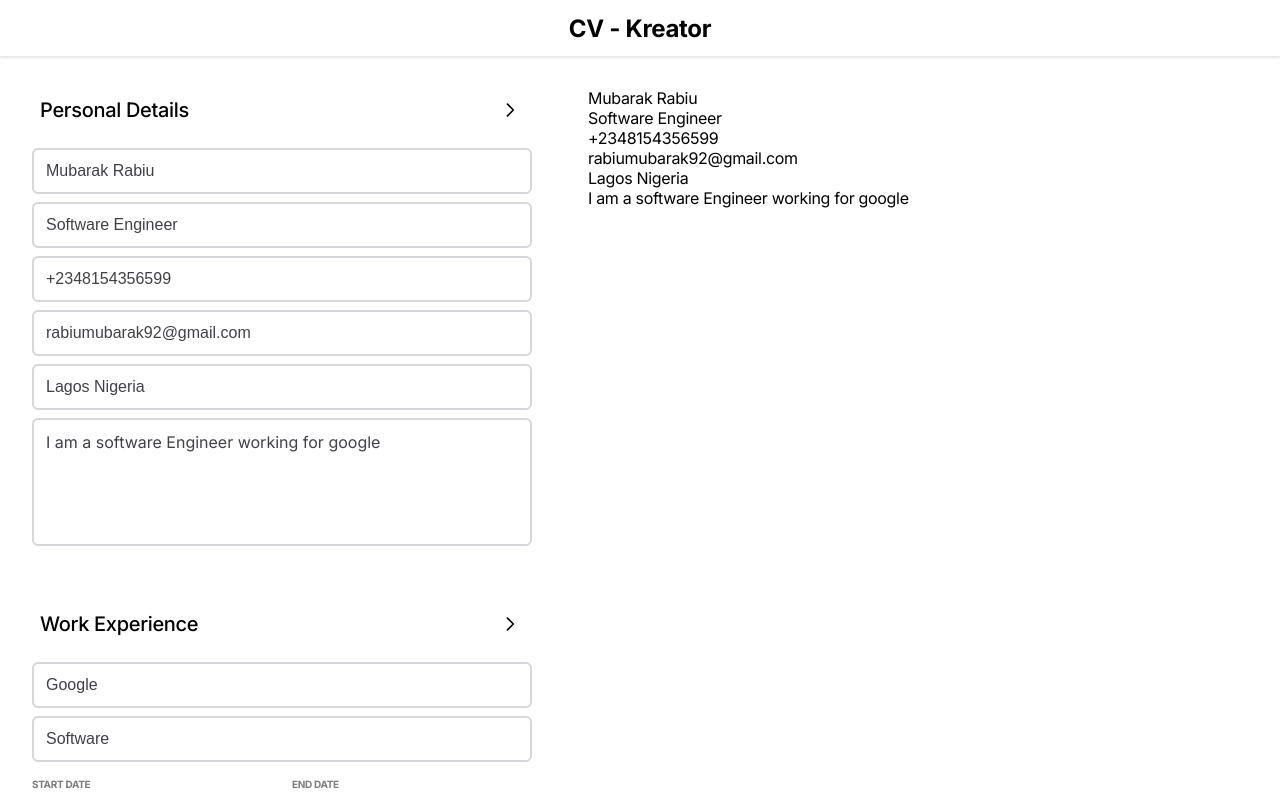
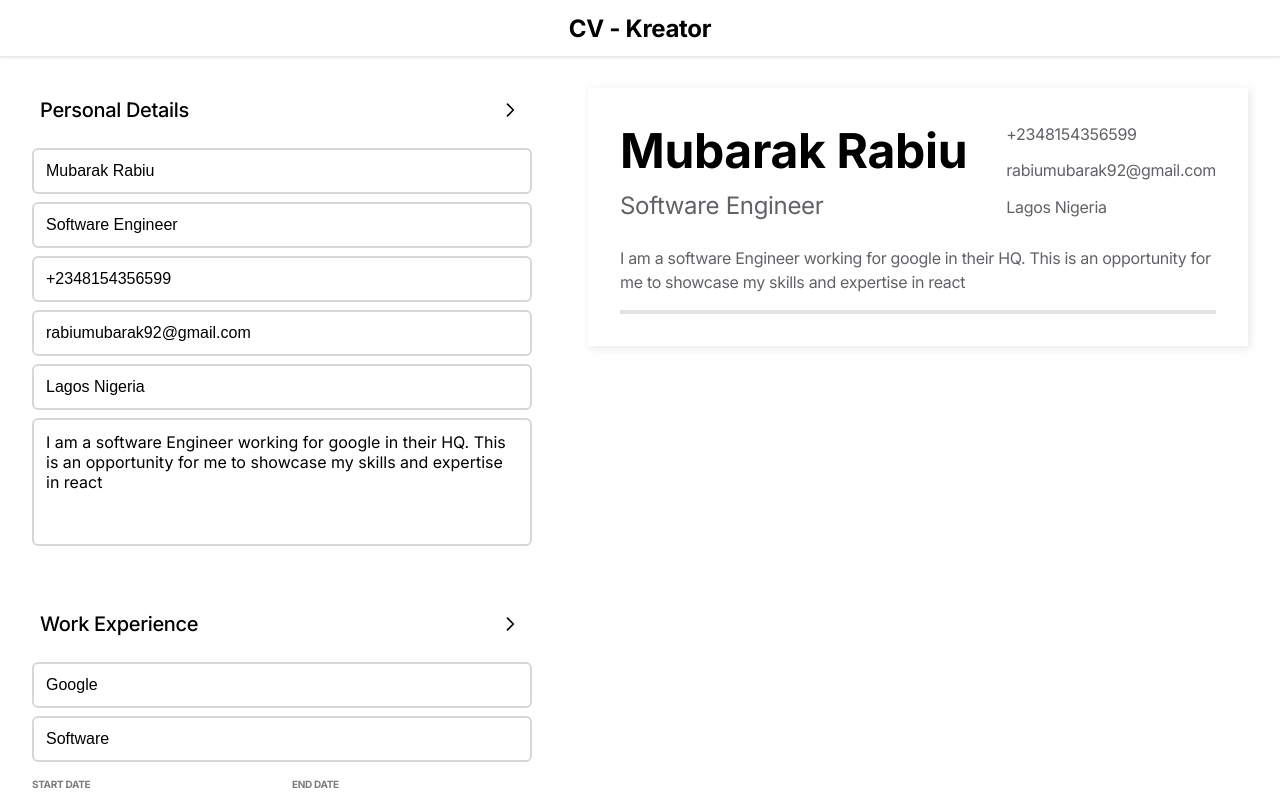
Before and after one commit to mubzie/cv-project, a React (Create React App) app: page / in a window 1280 px wide. Shown: the top 796 px of the page. Built offline with nearby package versions, Linux system fonts and the light colour scheme.

Commit message:
started working  on preview styling

```diff
--- a/src/App.js
+++ b/src/App.js
@@ -19,7 +19,7 @@ class App extends Component {
                 phone: '+2348154356599',
                 email: 'rabiumubarak92@gmail.com',
                 address: 'Lagos Nigeria',
-                profile: 'I am a software Engineer working for google'
+                profile: 'I am a software Engineer working for google in their HQ. This is an opportunity for me to showcase my skills and expertise in react'
             },
 
             workExperienceArr: [],
--- a/src/components/formComponentEducation.js
+++ b/src/components/formComponentEducation.js
@@ -17,6 +17,7 @@ class Education extends Component {
                 id: uniqid(),
                 city: 'Lagos',
                 country: 'Nigeria',
+                profile: "I volunteered on different SDG's programs during my time in the university"
             },
             educations: []
 
@@ -132,6 +133,9 @@ class Education extends Component {
                         </div>
 
                     </div>
+
+                    <textarea rows="3" cols="30" placeholder="things like relevant courses or extra-curricular activities" name="profile" id="profileInput" onChange={ this.handleChange } value={ education.profile }></textarea>
+
                 </form>
 
                 <div className="form-btns">
--- a/src/components/formComponentPersonal.js
+++ b/src/components/formComponentPersonal.js
@@ -26,7 +26,7 @@ class PersonalDetails extends Component {
                     <input type="text" placeholder="Phone Number" name="phone" id="phoneInput" onChange={ handleChange } value={ personal.phone }></input>
                     <input type="text" placeholder="Email" name="email" id="emailInput" onChange={ handleChange } value={ personal.email }></input>
                     <input type="text" placeholder="State, Country" name="address" id="addressInput" onChange={ handleChange } value={ personal.address }></input>
-                    <textarea rows="5" cols="30" placeholder="write short information about yourself" name="profile" id="profileInput" onChange={ handleChange } value={ personal.profile }></textarea>
+                    <textarea rows="5" cols="30" maxlength="250" placeholder="write short information about yourself" name="profile" id="profileInput" onChange={ handleChange } value={ personal.profile }></textarea>
                 </form>
 
                 <div className="form-btns">
--- a/src/components/formComponentWorkExp.js
+++ b/src/components/formComponentWorkExp.js
@@ -16,7 +16,9 @@ class WorkExperience extends Component {
                 endDate: 'present',
                 id: uniqid(),
                 city: 'Silicon Valley',
-                country: 'USA'
+                country: 'USA',
+                profile: 'I was the lead Engineer on the android project'
+
             },
 
             workExperiences: []
@@ -72,7 +74,8 @@ class WorkExperience extends Component {
                 completionDate: '',
                 id: uniqid(),
                 city: '',
-                country: ''
+                country: '',
+                profile: ''
             }
         })
 
@@ -133,6 +136,9 @@ class WorkExperience extends Component {
                         </div>
 
                     </div>
+
+                    <textarea rows="3" cols="30" placeholder="write short description about your role in this company" name="profile" id="profileInput" onChange={ this.handleChange } value={ workExperience.profile }></textarea>
+
                 </form>
 
                 <div className="form-btns">
--- a/src/components/preview.js
+++ b/src/components/preview.js
@@ -13,14 +13,27 @@ class Preview extends Component {
             <div>
 
                 <div className="container-personal">
-                    <div className="personal-details"> {personal.fullName} </div>
-                    <div className="personal-details"> {personal.occupation} </div>
-                    <div className="personal-details"> {personal.phone} </div>
-                    <div className="personal-details"> {personal.email} </div>
-                    <div className="personal-details"> {personal.address} </div>
-                    <div className="personal-details"> {personal.profile} </div>
+                    <div className="child-container">
+                        <div className="name-role">
+                            <div className="personal-details name"> {personal.fullName} </div>
+                            <div className="personal-details occupation"> {personal.occupation} </div>
+
+                        </div>
+
+                        <div className="address-contact">
+                            <div className="personal-details phone"> {personal.phone} </div>
+                            <div className="personal-details email"> {personal.email} </div>
+                            <div className="personal-details address"> {personal.address} </div>
+
+                        </div>
+
+                    </div>
+
+                    <div className="personal-details profile"> {personal.profile} </div>
 
                 </div>
+
+                <hr></hr>
 
                 <div className="container-work-experience">
                     {workExperienceArr.map(workExperience => {
@@ -31,6 +44,7 @@ class Preview extends Component {
                             <div className="end" > {workExperience.endDate }</div>
                             <div className="city" > {workExperience.city }</div>
                             <div className="country" > {workExperience.country }</div>
+                            <div className="profile" > {workExperience.profile }</div>
                         </div>
 
                     })
@@ -47,6 +61,7 @@ class Preview extends Component {
                             <div className="end" > {education.endDate }</div>
                             <div className="city" > {education.city }</div>
                             <div className="country" > {education.country }</div>
+                            <div className="profile" > {education.profile }</div>
                         </div>
 
                     })
--- a/src/styles/App.css
+++ b/src/styles/App.css
@@ -6,7 +6,7 @@
     --tertiary-color: #EEEEEE;
     --neutral-light: #ffffff;
 
-    --font-size-xxlarge: 128px;
+    --font-size-xxlarge: 48px;
     --font-size-xlarge: 40px;
     --font-size-large: 32px;
     --font-size-medium: 24px;
@@ -23,7 +23,8 @@
 
     --border-radius-thin: 4px;
 
-    --text-color: #404145;
+    --font-color: #404145;
+    --sec-font-color: #606266;
     --border-color: #D5D7DB;
 }
 
@@ -182,3 +183,59 @@ button.save-btn {
     background-color: #EE7439;
     color: #fff;
 }
+
+.preview {
+    width: 100%;
+    height: max-content;
+    padding: var(--spacing-xsmall);
+    box-shadow: 2px 2px 8px rgb(211 210 210 / 50%);
+}
+
+.container-personal {
+    margin-bottom: 16px;
+}
+
+.child-container {
+    display: flex;
+    justify-content: space-between;
+    margin-bottom: 24px;
+}
+
+.name-role {
+    display: flex;
+    flex-direction: column;
+    gap: 8px;
+}
+
+.personal-details.name {
+    font-size: var(--font-size-xxlarge);
+    font-weight: 600;
+    line-height: 1.3;
+}
+
+.personal-details.occupation {
+    font-size: var(--font-size-medium);
+    font-weight: 400;
+    line-height: 1.3;
+    color: var(--sec-font-color);
+}
+
+.address-contact {
+    display: flex;
+    flex-direction: column;
+    justify-content: space-around;
+    gap: 8px;
+    font-size: var(--font-size-xsmall);
+    line-height: 1.3;
+    color: var(--sec-font-color);
+}
+
+.personal-details.profile {
+    font-size: var(--font-size-xsmall);
+    color: var(--sec-font-color);
+    line-height: 1.5;
+}
+
+hr {
+    border: 2px solid #e1e2e3;
+}
```
